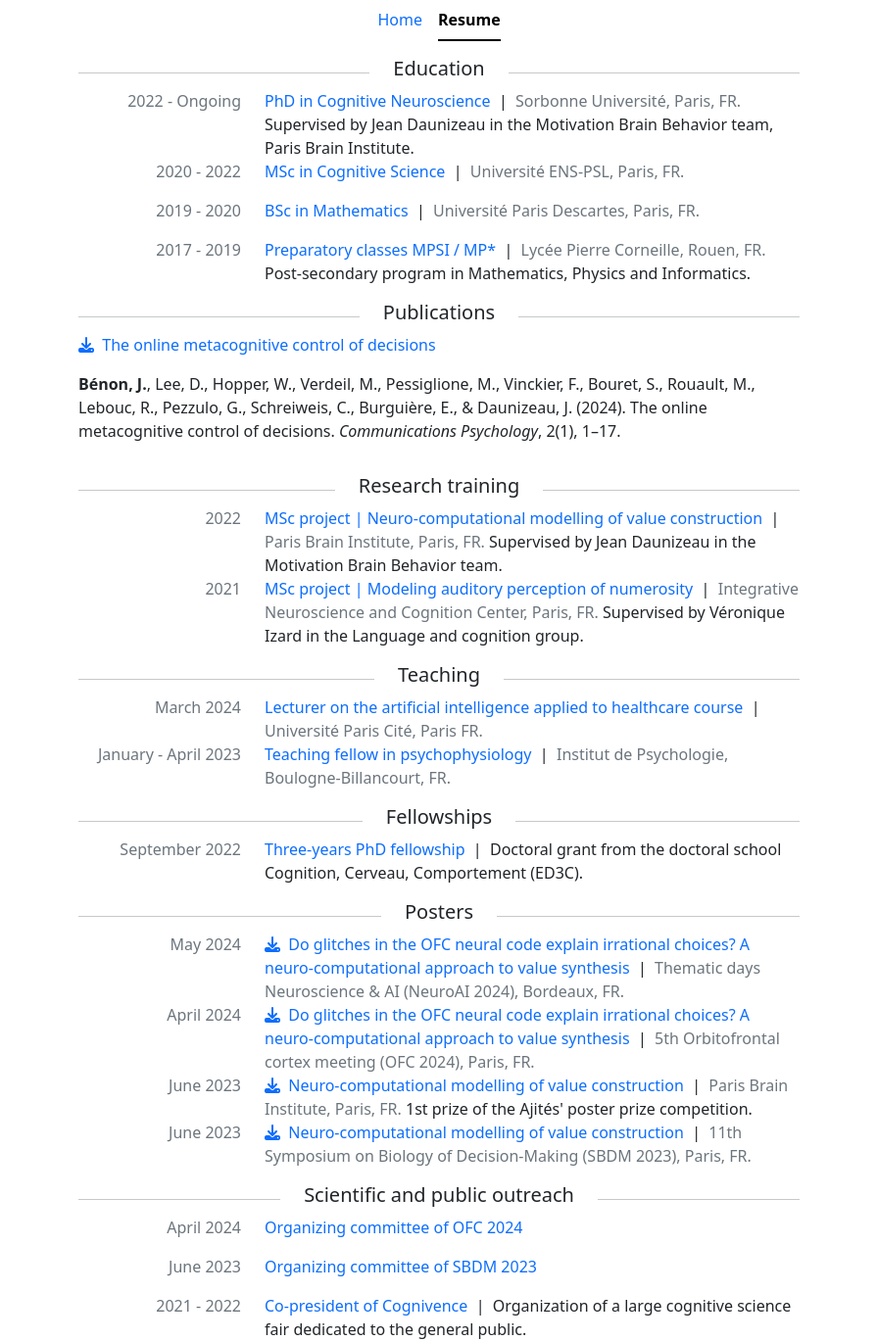
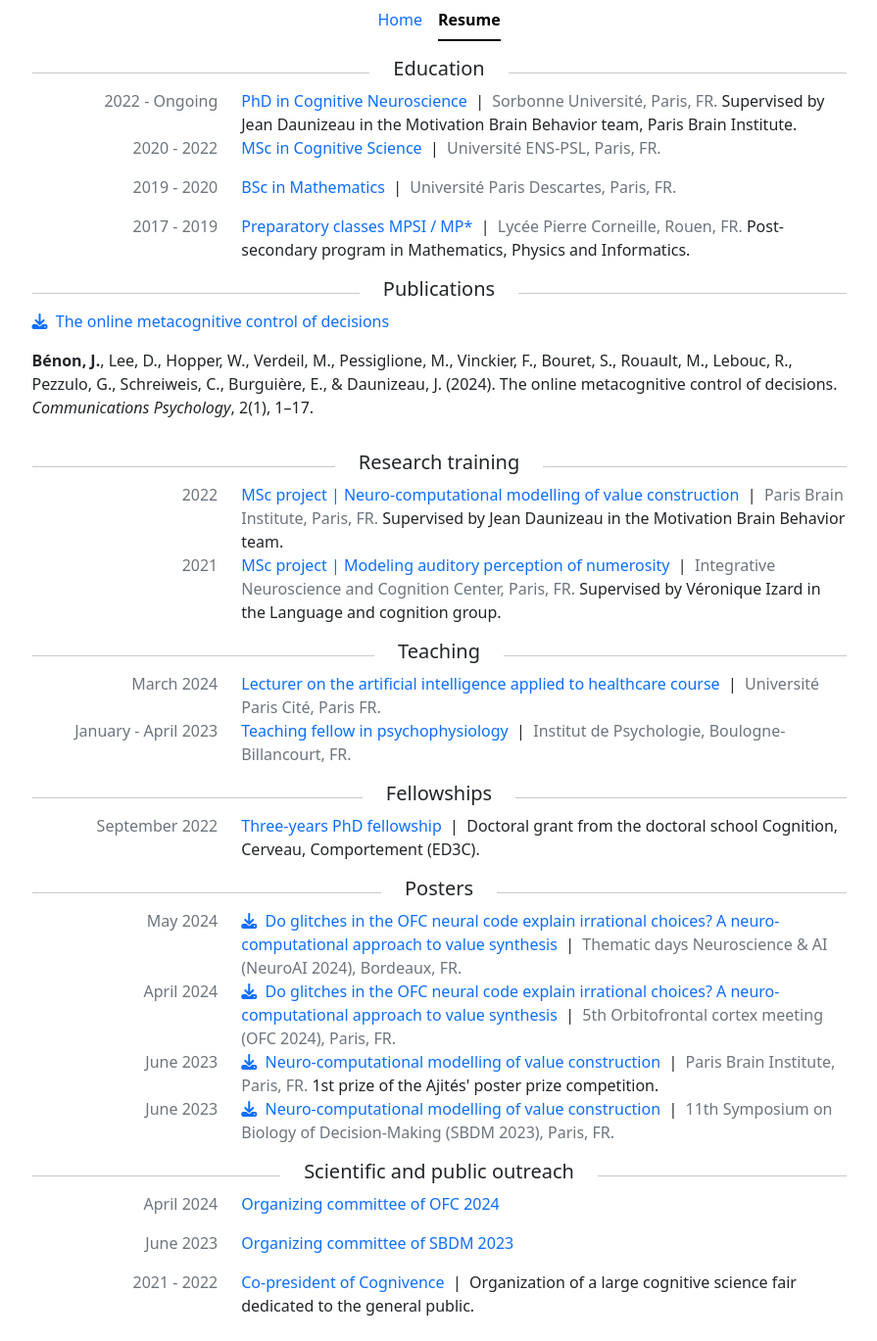
Before and after one commit to jbenon/jbenon.github.io, a Jekyll site: the page built from resume.html, in a window 1280 px wide. Shown: the whole page at 98% size, without its empty margins (192-1087 px from the left). Built offline with Jekyll 4.4.1, drawn with Linux system fonts in a browser that asks for light colours; nearby versions of some CDN libraries; after the commit the page ends 1345 px from its top, so only the background shows below that.

Commit message:
Increase width again

```diff
--- a/resume.html
+++ b/resume.html
@@ -11,7 +11,7 @@ layout: default
 
     {% for section in site.data.resume %}
       <div class="row justify-content-center">
-        <div class="col-xl-8 col-lg-9 col-md-10 gy-3">
+        <div class="col-xl-9 col-lg-10 col-md-11 gy-3">
 
           <!-- Section header -->
           <div class="row justify-content-center gy-3">
```
